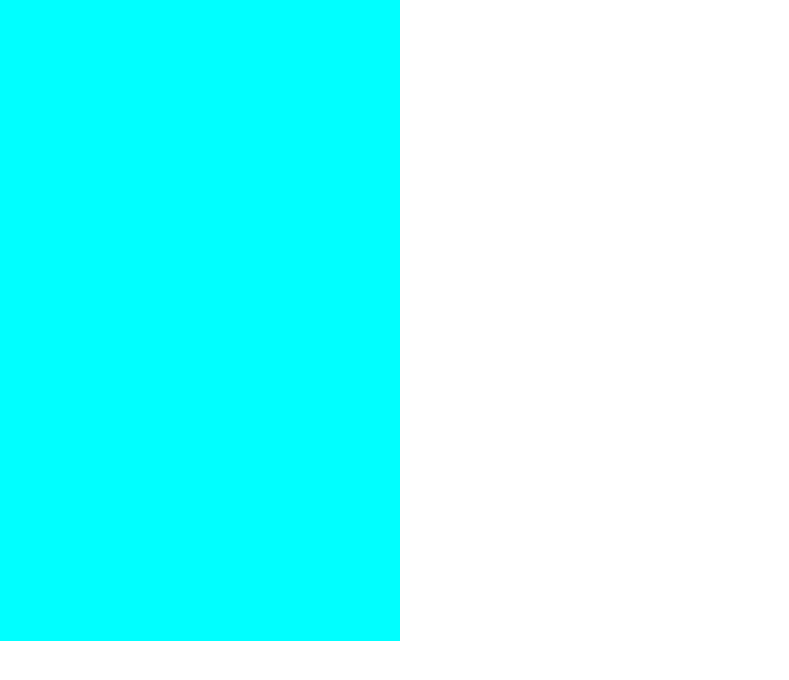
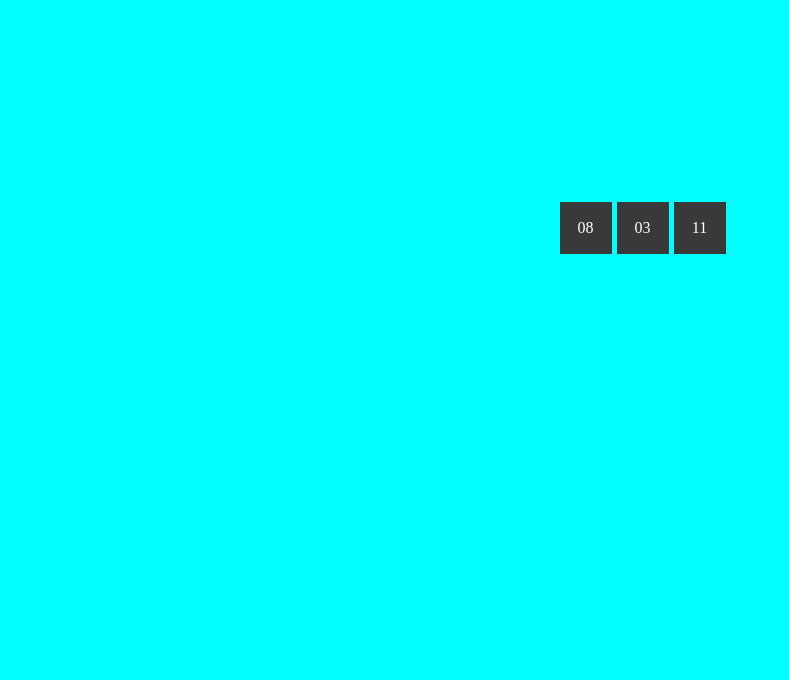
Before and after one commit to Flechazo1/1111, a plain HTML site: page index.html in a window 1280 px wide. Shown: the whole page, without its empty margins (0-789 px from the left). Drawn offline with Linux system fonts and the light colour scheme.

Commit message:
Update index.html

```diff
--- a/index.html
+++ b/index.html
@@ -10,14 +10,61 @@
             margin: 0;
             padding: 0;
         }
-        div{
-            width: 400px;
-            height: 641px;
+        body{
             background-color: aqua;
+        }
+        .box{
+            width: 50px;
+            height: 50px;
+            line-height: 50px;
+            margin-left: 5px;
+            text-align: center;
+            float: left;
+            background-color: rgb(57, 57, 57);
+            color: white;
+            border: 1px solid rgb(57, 57, 57);
+        }
+        .time{
+            display: flex;
+            justify-content: center;
+            align-items: center;
+            width: 180px;
+            height: 55px;
+            margin: 200px auto;
         }
     </style>
 </head>
 <body>
-    <div></div>
+    <div class="time">
+    <div class="box" id="h">1</div>
+    <div class="box" id="m">2</div>
+
+    <div class="box" id="s">3</div>
+    </div>
+    <script>
+        var time1=+new Date('2022-08-03 18:20:00');
+        var sbox=document.getElementById('s');
+        var mbox=document.getElementById('m');
+        var hbox=document.getElementById('h');
+        getTime();
+        var timer=setInterval(getTime,1000);
+        function getTime(){
+            var time2=+new Date();
+            var s1=(time1-time2)/1000;
+            var s=parseInt(s1%60);
+            s=s<10?'0'+s:s;
+            var m=parseInt(s1/60%60);
+            m=m<10?'0'+m:m;
+            var h=parseInt(s1/3600%60);
+            h=h<10?'0'+h:h;
+            sbox.innerHTML=s;
+            mbox.innerHTML=m;
+            hbox.innerHTML=h;
+            if(h==='00'&&m==='00'&&s==='00'){
+                clearInterval(timer);
+                alert('时间到');
+            }
+        }
+    </script>
 </body>
 </html>
```
